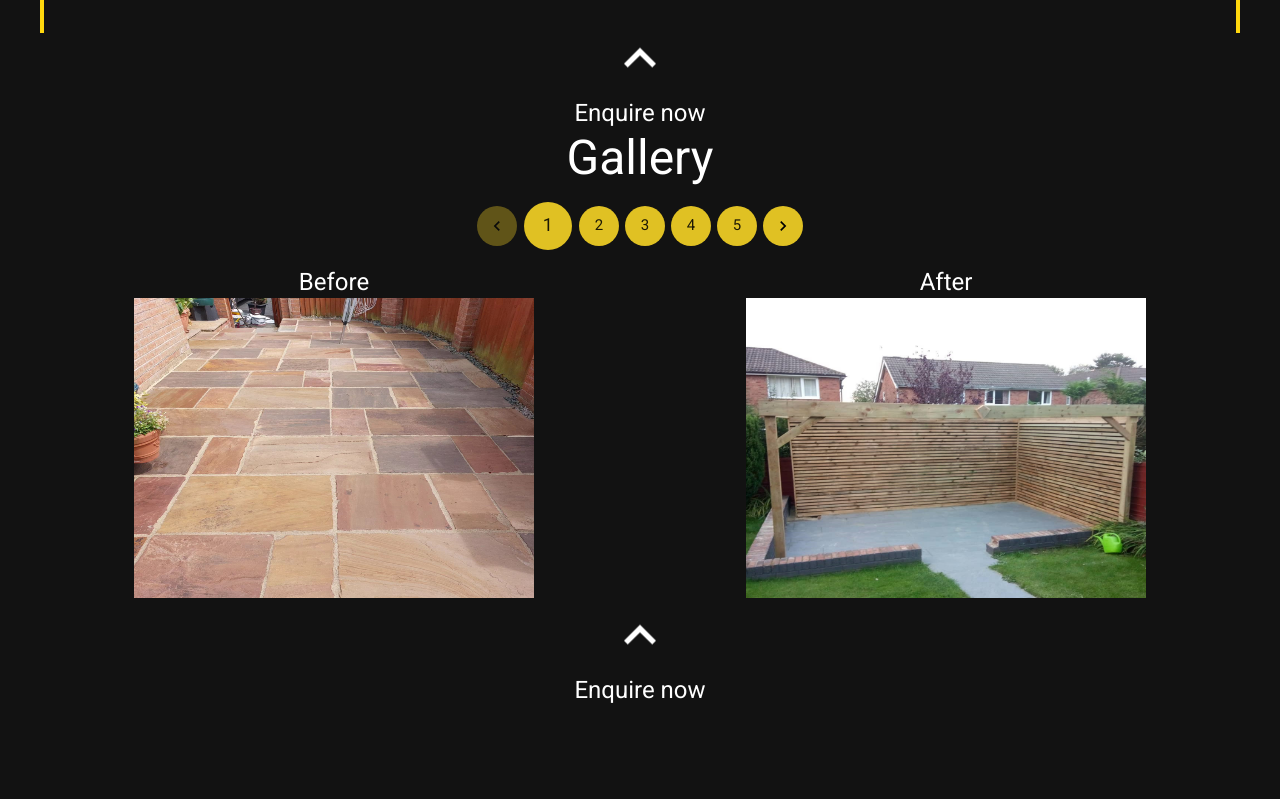
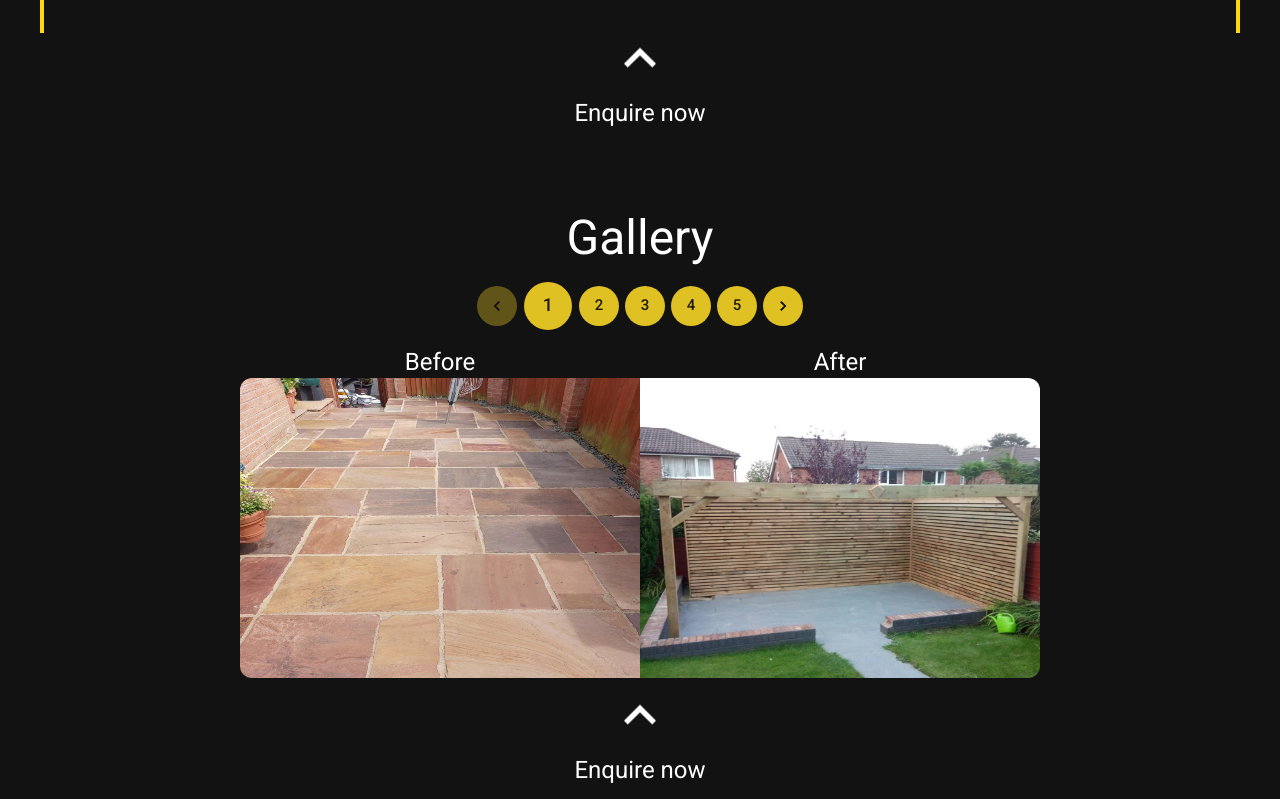
Before and after one commit to taldav8598/LisgoConstructionLtdWebsite, a React (Vite) app in the folder client/: page / in a window 1280 px wide. Shown: the part 2901-3700 px from the top of the page. Built offline with nearby package versions, Linux system fonts and the light colour scheme; no server answers.

Commit message:
fix: to gallery page responsiveness and styles

```diff
--- a/client/src/Gallery.css
+++ b/client/src/Gallery.css
@@ -1,19 +1,18 @@
-
 .gallery-container {
   display: grid;
   grid-template-rows: 1fr 1fr;
   /* grid-template-columns: 1fr 1fr 1fr; */
   gap: 0.75em;
-    margin-bottom: 1rem;
+  margin-top: 5rem;
 }
 .gallery-container h3 {
   text-align: center;
 }
 
-.images-container h5  {
+.images-container h5 {
   text-align: center;
 }
-.images-container img  {
+.images-container img {
   display: block;
   margin-left: auto;
   margin-right: auto;
@@ -22,14 +21,14 @@
 }
 
 .pagination {
-   margin: 0 auto;
+  margin: 0em auto;
 }
 .pagination p {
   text-align: center;
 }
 
 .pagination button {
-   background-color: #E0C123 !important;
+  background-color: #e0c123 !important;
 }
 .pagination button:hover {
   opacity: 0.8;
@@ -43,3 +42,25 @@
   scale: 1.2;
   margin: 0.5rem;
 }
+
+.before-image {
+  border-radius: 0.75em 0 0 0.75em;
+}
+
+.after-image {
+  border-radius: 0 0.75em 0.75em 0;
+}
+
+#gallery > div > div.pagination > nav > ul > li > button {
+  font-weight: 500;
+}
+
+@media only screen and (max-width: 799px) {
+  .before-image {
+    border-radius: 0.75em;
+  }
+
+  .after-image {
+    border-radius: 0.75em;
+  }
+}
--- a/client/src/Gallery.jsx
+++ b/client/src/Gallery.jsx
@@ -36,16 +36,19 @@ export default function Gallery() {
         <Grid
           className="images-container"
           container
-          rowSpacing={1}
-          columnSpacing={{ xs: 1, sm: 2, md: 3 }}
+          sx={{
+            display: "flex",
+            flexDirection: "row",
+            justifyContent: "center",
+          }}
         >
-          <Grid item lg={6} xs={12}>
+          <Grid item size="stretch">
             <Typography variant="h5">Before</Typography>
-            <img src={imageLinks[page][0]} alt="" />
+            <img className="before-image" src={imageLinks[page][0]} alt="" />
           </Grid>
-          <Grid item lg={6} xs={12}>
+          <Grid size="stretch">
             <Typography variant="h5">After</Typography>
-            <img src={imageLinks[page][1]} alt="" />
+            <img className="after-image" src={imageLinks[page][1]} alt="" />
           </Grid>
         </Grid>
         {/* <div className='pagination'>
```
Lines whose indentation alone changed are shown as unchanged.
